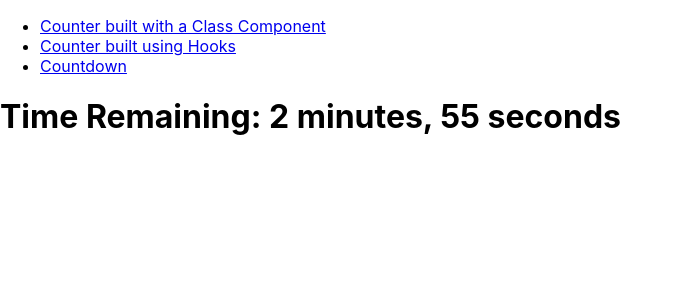
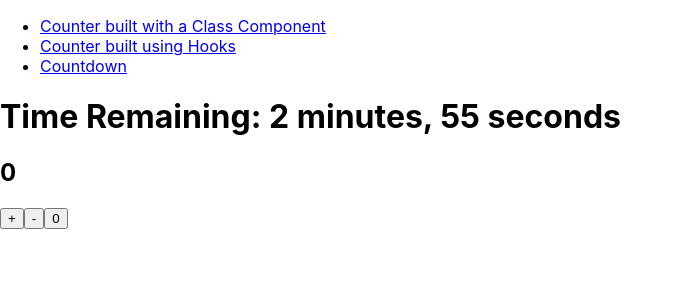
Before and after one commit to MMcClure11/counter-practice, a React (Create React App) app: page /countdown in a window 1280 px wide. Shown: the top 300 px of the page, without its empty margins (0-683 px from the left). Built offline with nearby package versions, Linux system fonts and the light colour scheme.

Commit message:
Add count and buttons

```diff
--- a/src/components/Countdown.js
+++ b/src/components/Countdown.js
@@ -33,6 +33,12 @@ export default class CountDown extends Component {
    return(
     <>
       <h1>Time Remaining: { minutes } minutes, { seconds } seconds</h1>
+      <h2>{ count }</h2>
+
+        <button>+</button>
+        <button>-</button>
+        <button>0</button>
+
     </>
    )
  }
```
Also changed, not shown: 1 other file (tests, documents, lock files or other folders).
